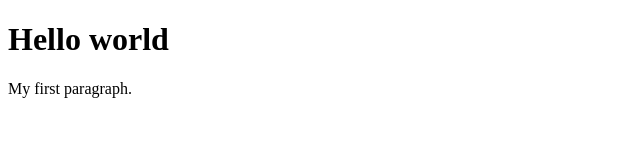
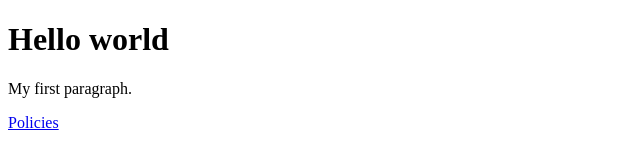
Before and after one commit to devrajkb/-number-game-github.io, a plain HTML site: page index.html in a window 1280 px wide. Shown: the full height of the page, 0-640 px from the left. Drawn offline with Linux system fonts and the light colour scheme.

Commit message:
Update index.html

```diff
--- a/index.html
+++ b/index.html
@@ -7,3 +7,4 @@
 
 </body>
 </html>
+<a href="policies.html">Policies</a>
```
